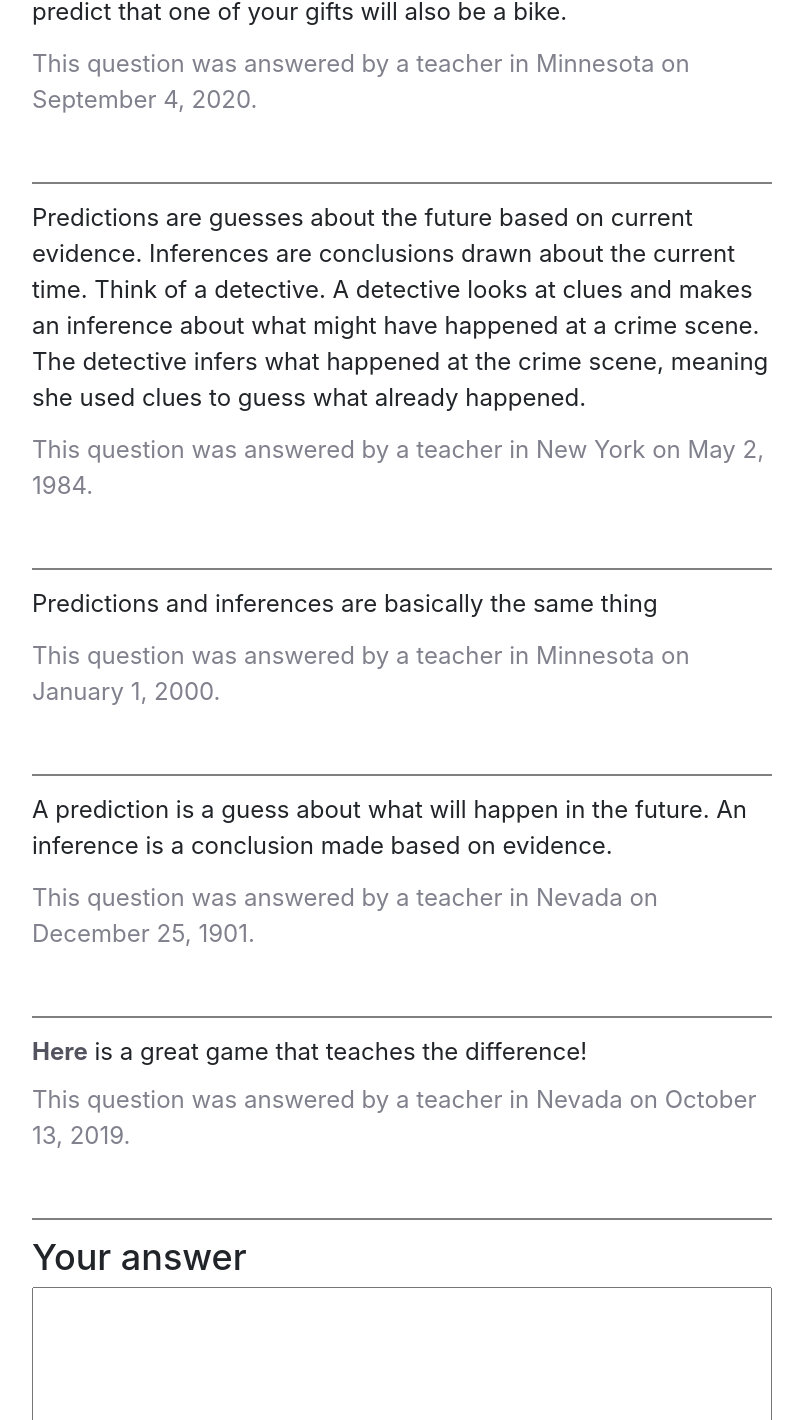
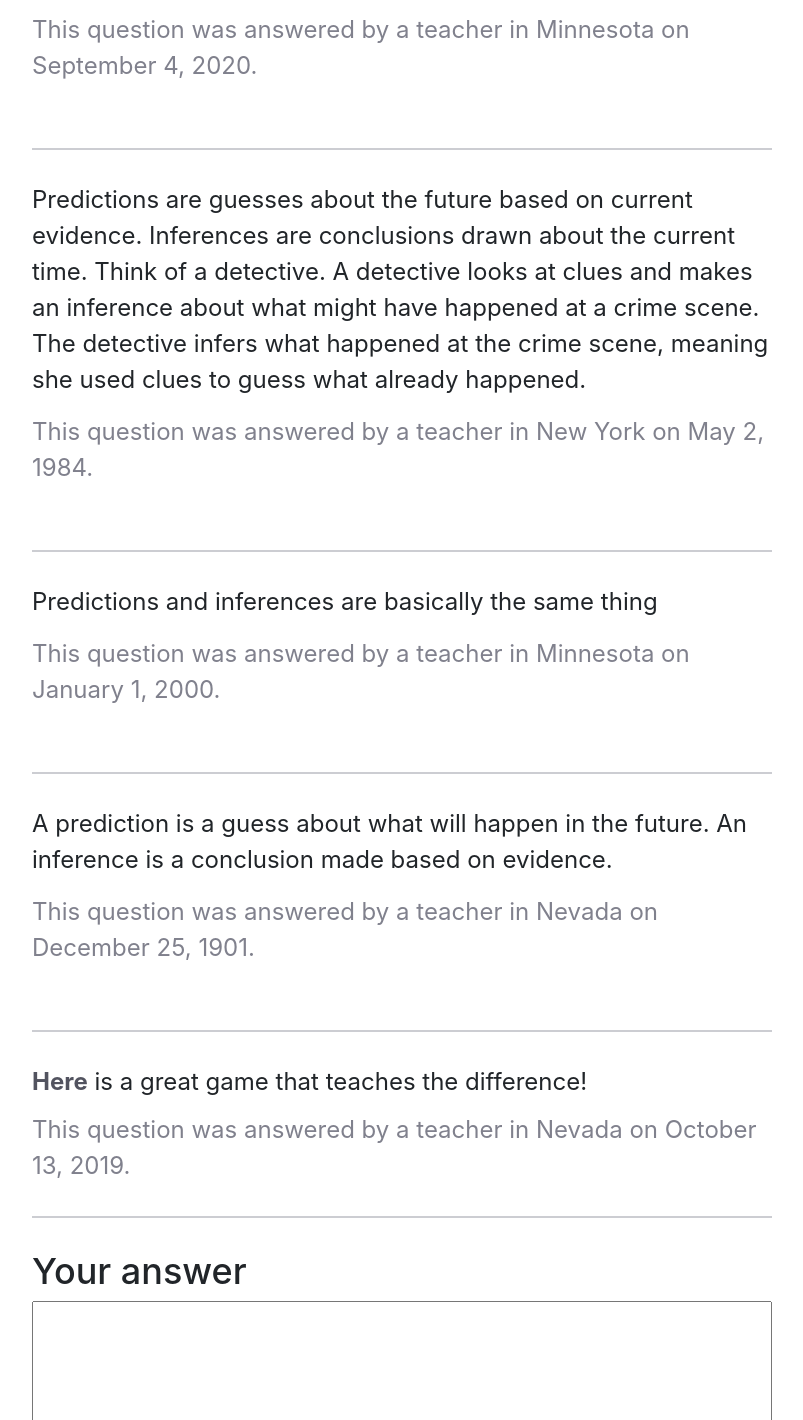
Before and after one commit to john-william-cross/ask-a-teacher, a plain HTML site: page question.html in a window 1280 px wide. Shown: the part 1100-2520 px from the top of the page, without its empty margins (238-1041 px from the left). Drawn offline with nearby package versions, Linux system fonts and the light colour scheme.

Commit message:
add hr styling and consistency

```diff
--- a/question.html
+++ b/question.html
@@ -48,14 +48,6 @@
                            5 answers
                         </p>
                         <div class="clearfix"></div>
-                        <hr
-                           style="
-                              height: 2px;
-                              border-width: 0;
-                              color: gray;
-                              background-color: gray;
-                           "
-                        />
                         <p class="mb-4">
                            A prediction is an educated guess, based on
                            information you already have, about what you think
@@ -98,15 +90,7 @@
                            on September 4, 2020.
                         </p>
 
-                        <hr
-                           style="
-                              height: 2px;
-                              border-width: 0;
-                              color: gray;
-                              background-color: gray;
-                           "
-                        />
-
+                        <hr class="my-6" />
                         <p class="mb-4">
                            Predictions are guesses about the future based on
                            current evidence. Inferences are conclusions drawn
@@ -123,15 +107,7 @@
                            on May 2, 1984.
                         </p>
 
-                        <hr
-                           style="
-                              height: 2px;
-                              border-width: 0;
-                              color: gray;
-                              background-color: gray;
-                           "
-                        />
-
+                        <hr class="my-6" />
                         <p class="mb-4">
                            Predictions and inferences are basically the same
                            thing
@@ -142,15 +118,7 @@
                            on January 1, 2000.
                         </p>
 
-                        <hr
-                           style="
-                              height: 2px;
-                              border-width: 0;
-                              color: gray;
-                              background-color: gray;
-                           "
-                        />
-
+                        <hr class="my-6" />
                         <p class="mb-4">
                            A prediction is a guess about what will happen in the
                            future. An inference is a conclusion made based on
@@ -162,33 +130,19 @@
                            December 25, 1901.
                         </p>
 
-                        <hr
-                           style="
-                              height: 2px;
-                              border-width: 0;
-                              color: gray;
-                              background-color: gray;
-                           "
-                        />
+                        <hr class="my-6" />
 
                         <div class="mb-3">
                            <a href="www.somelink.com">Here</a> is a great game
                            that teaches the difference!
                         </div>
 
-                        <p class="text-muted mb-8">
+                        <p class="text-muted">
                            This question was answered by a teacher in Nevada on
                            October 13, 2019.
                         </p>
 
-                        <hr
-                           style="
-                              height: 2px;
-                              border-width: 0;
-                              color: gray;
-                              background-color: gray;
-                           "
-                        />
+                        <hr class="my-6" />
                      </div>
 
                      <div class="question">
--- a/style/style.scss
+++ b/style/style.scss
@@ -95,6 +95,13 @@ img {
    }
 }
 
+hr {
+   height: 2px;
+   border-width: 0;
+   color: $gray-100;
+   background-color: $gray-100;
+}
+
 // input[type="text"] {
 //    @include media-breakpoint-only(xs) {
 //       font-size: 24px;
```
Also changed, not shown: index.html (+8 -3 lines), questions.html (+3 -32 lines), style/dist.css, 1 other file.
